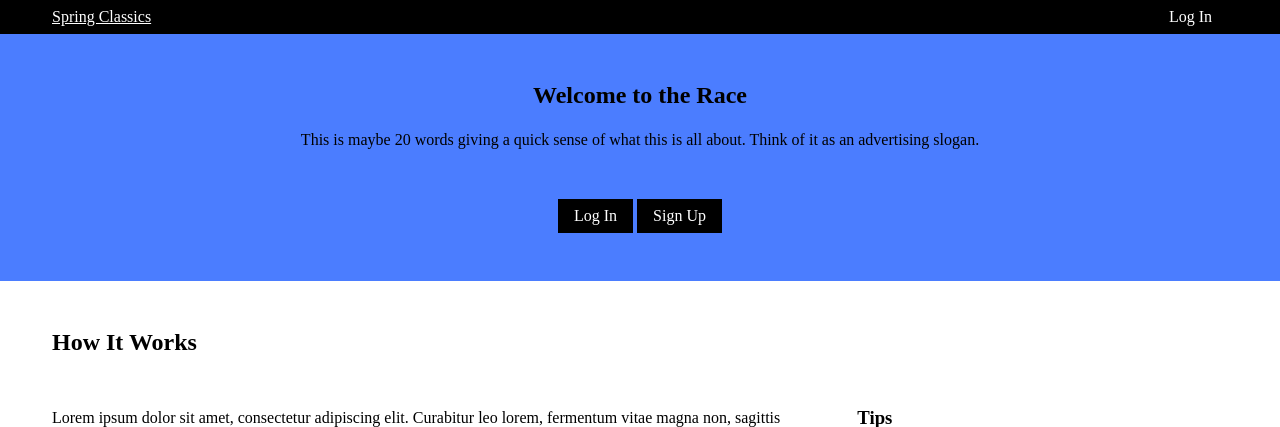
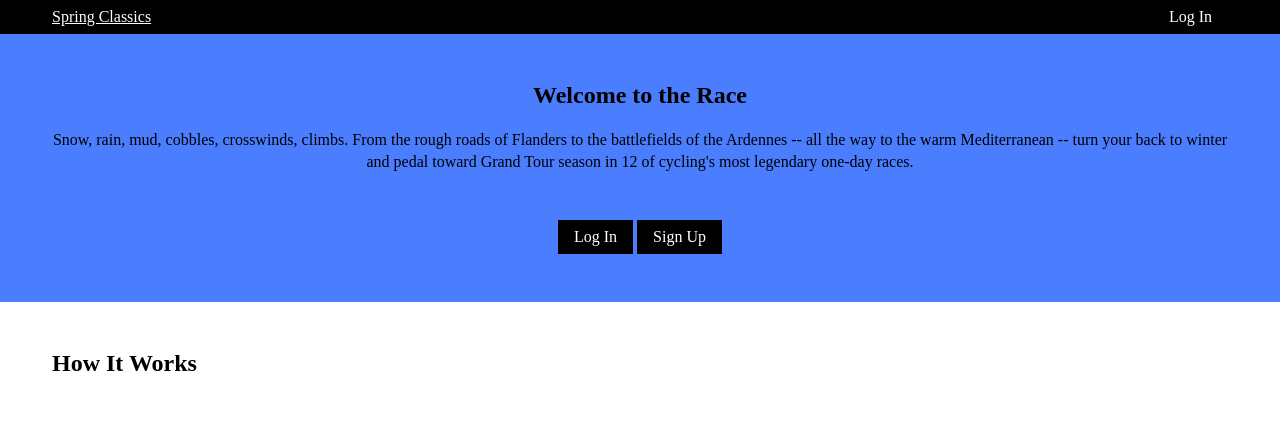
Before and after one commit to joelsmith80/modern-django, a Django app: template templates/races/index.html in a window 1280 px wide. Shown: the top 427 px of the page. Run offline with Django 3.2, Linux system fonts and the light colour scheme; the template is opened without the code that fills it, so the values that code supplies are empty; parts of the project's set-up code (start-up, migrations or seed data) failed here and were passed over.

Commit message:
Revised the display copy on the front page

```diff
--- a/templates/races/index.html
+++ b/templates/races/index.html
@@ -11,7 +11,7 @@
     <header class="section-header region">
       <h1>Welcome to the Race</h1>
       {% if not user.is_authenticated %}
-        <p>This is maybe 20 words giving a quick sense of what this is all about. Think of it as an advertising slogan.</p>
+        <p>Snow, rain, mud, cobbles, crosswinds, climbs. From the rough roads of Flanders to the battlefields of the Ardennes -- all the way to the warm Mediterranean -- turn your back to winter and pedal toward Grand Tour season in 12 of cycling's most legendary one-day races.</p>
       {% endif %}
     </header>
     <div class="section-content region">
```
